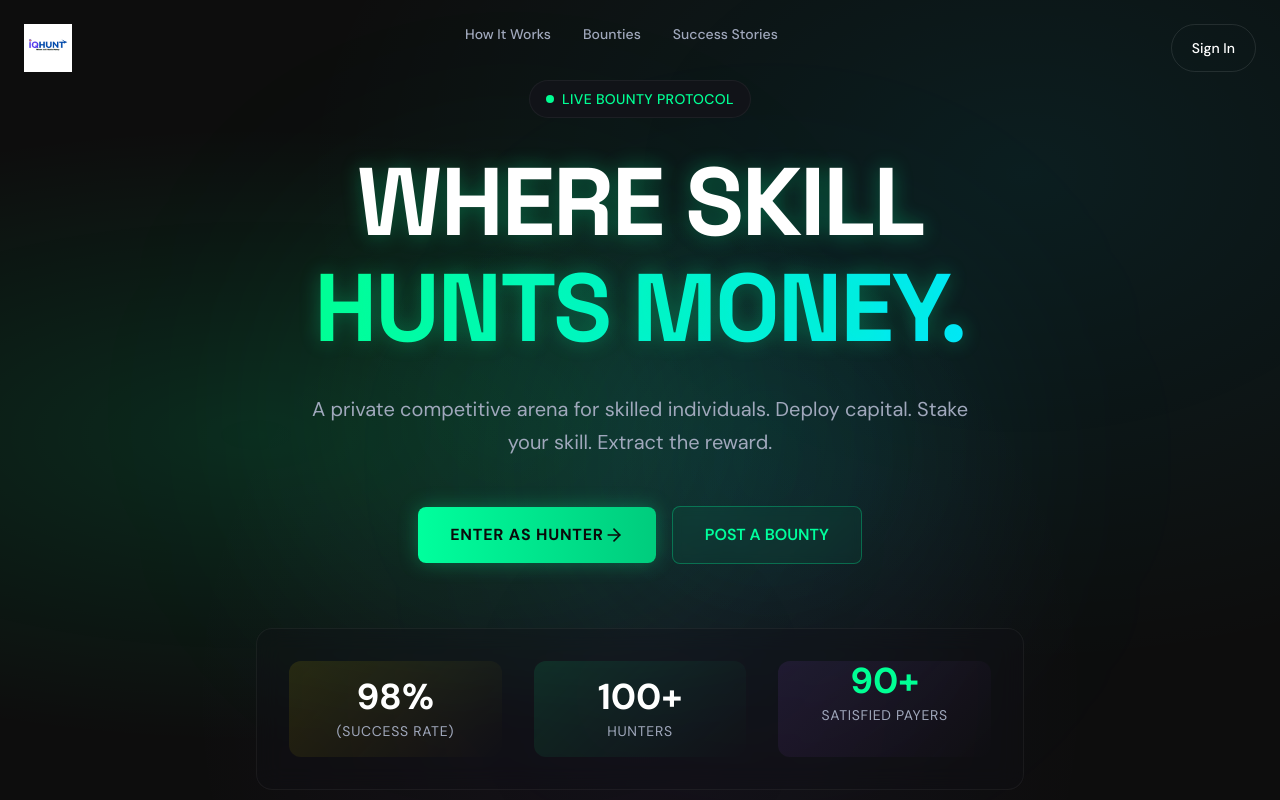
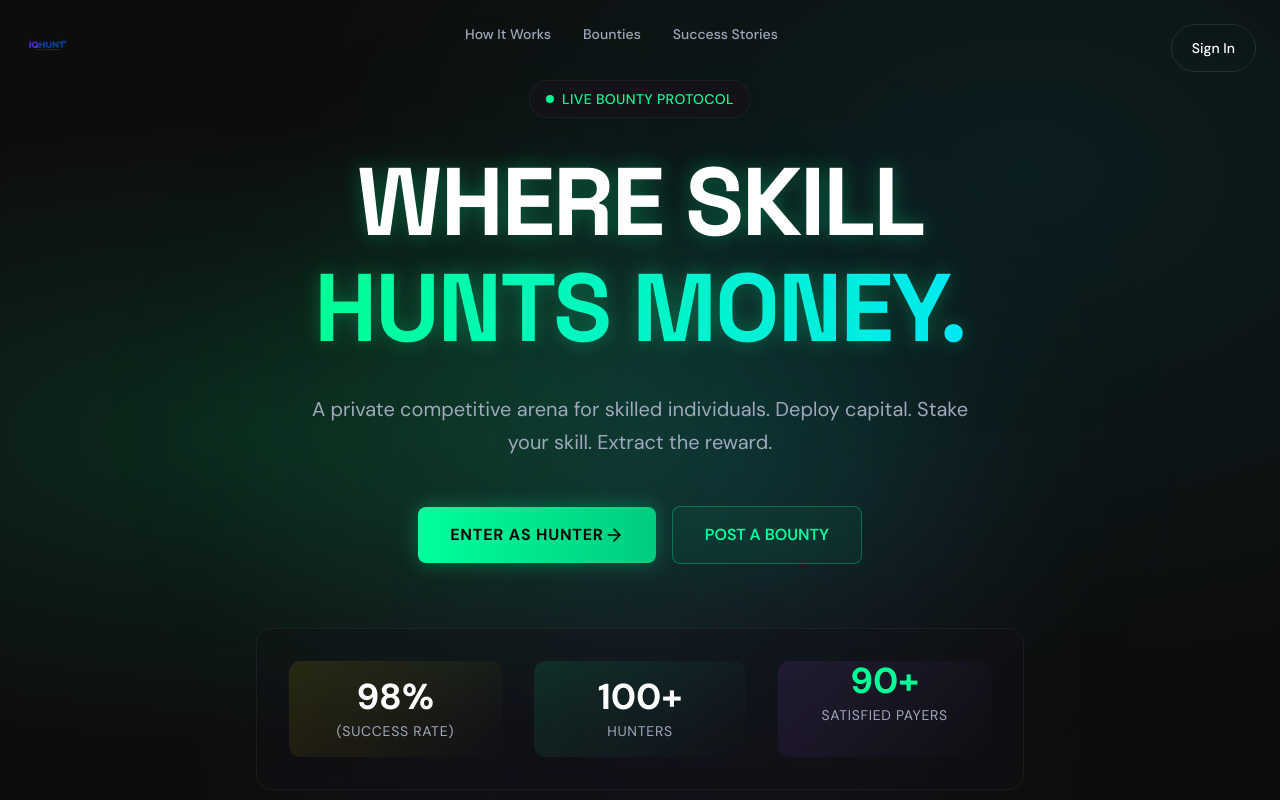
Before and after one commit to weomsingh/iqlasthunt, a React (Vite) app: page / in a window 1280 px wide. Shown: the top 800 px of the page. Built offline with nearby package versions, Linux system fonts and the light colour scheme; no server answers; the database is empty.

Commit message:
refactor: Update logo image from logotrans.jpg to iqhunttrans.png in LandingPage and Header.

```diff
--- a/src/components/Header.jsx
+++ b/src/components/Header.jsx
@@ -80,7 +80,7 @@ export default function Header() {
                     <Link to={`/${role}/dashboard`} className="flex items-center gap-2 group">
                         {/* Logo Image */}
                         <img
-                            src="/logotrans.jpg"
+                            src="/iqhunttrans.png"
                             alt="IQHUNT"
                             className="h-10 w-auto object-contain group-hover:opacity-80 transition-opacity"
                         />
--- a/src/pages/LandingPage.jsx
+++ b/src/pages/LandingPage.jsx
@@ -128,7 +128,7 @@ export default function LandingPage() {
             <header className="absolute top-0 left-0 right-0 z-50 py-6">
                 <div className="container mx-auto px-4 md:px-6 flex items-center justify-between">
                     <div className="flex items-center gap-2">
-                        <img src="/logotrans.jpg" alt="IQHUNT" className="h-12 w-auto object-contain" />
+                        <img src="/iqhunttrans.png" alt="IQHUNT" className="h-12 w-auto object-contain" />
                     </div>
                     <nav className="hidden md:flex items-center gap-8 text-sm font-medium text-iq-text-secondary">
                         <a href="#how-it-works" className="hover:text-white transition-colors">How It Works</a>
```
Also changed, not shown: public/iqhunttrans.png (added), public/logotrans.jpg (deleted).
